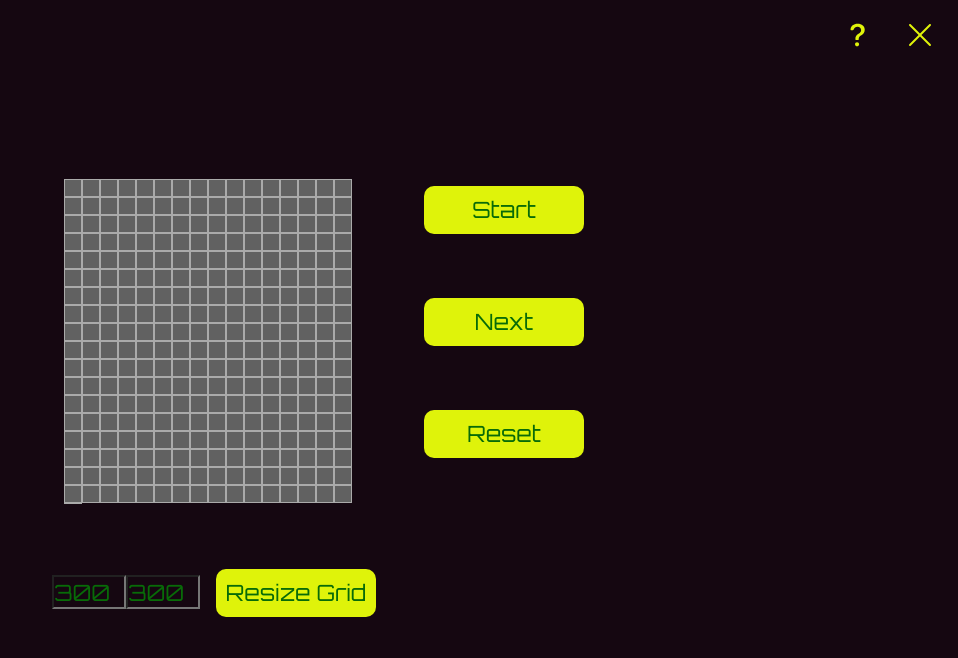
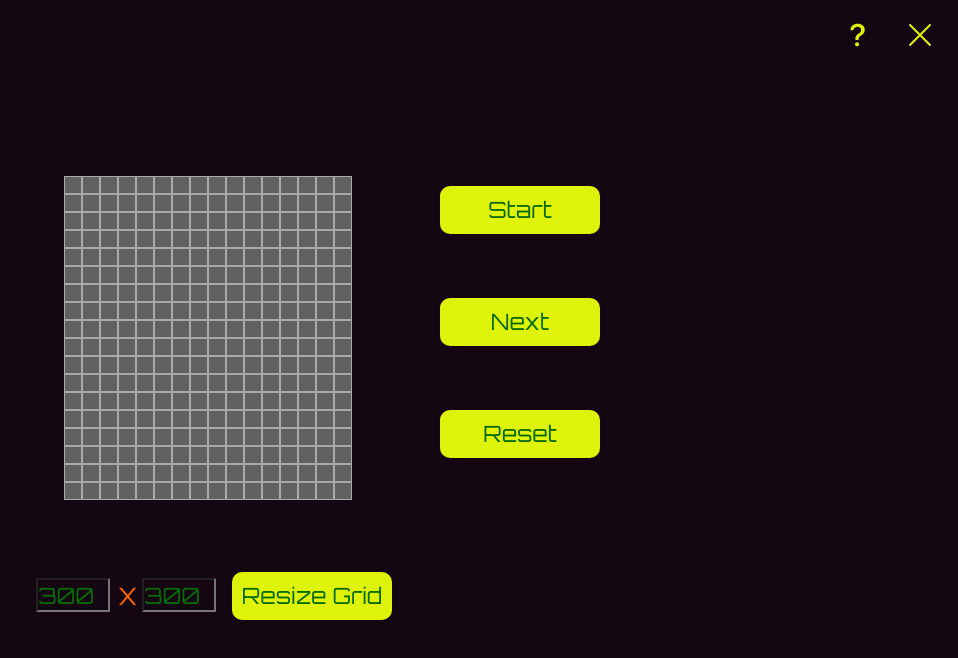
Before and after one commit to ClemMtz/https---github.com-ClemMtz-The-game-of-life, a React (Vite) app: page / in a window 1280 px wide. Both pictures are taken after a click on the button "Start Game". Shown: the top 658 px of the page, without its empty margins (322-1280 px from the left). Built offline with nearby package versions, Linux system fonts and the light colour scheme.

Commit message:
fxing grid size inputs bugs +styling

```diff
--- a/src/App.css
+++ b/src/App.css
@@ -4,6 +4,7 @@
   --text-color: rgb(8, 107, 8);
   --title-color: #ff6404;
 }
+
 
 * {
   font-family: 'Orbitron', sans-serif;
@@ -57,7 +58,6 @@ body {
 .grid-wrapper {
   align-items: center;
   margin-bottom: 0.5rem;
-
 }
 
 .row {
@@ -66,16 +66,35 @@ body {
   height: 10px;
 }
 
-input[type="number"] {
+input[type=number] {
   width: 55px;
   font-size: 1rem;
-  margin-top: 6rem;
   background: var(--background);
   color: var(--text-color);
 }
 
+.inputWidth {
+  margin-right: 0.5rem;
+}
+
+.inputHeight {
+  margin-left: 0.5rem
+}
+
 input:invalid {
   outline: 2px solid red;
+}
+
+.inputs-buttonResizeGrid-container {
+  display: flex;
+  flex-direction: row;
+}
+
+.multiplication-sign {
+  color: var(--title-color);
+  font-size: 1.5rem;
+  width: 1rem;
+  height: 1rem;
 }
 
 .inactive {
@@ -145,6 +164,10 @@ input:invalid {
   cursor: pointer;
   margin-left: 1rem;
   opacity: 1;
+}
+
+.margin {
+  margin-top: 6rem;
 }
 
 .icons {
@@ -269,6 +292,14 @@ input:invalid {
     top: 45%;
   }
 
+  input[type=number] {
+    margin-top: 6.4rem;
+  }
+
+  .multiplication-sign {
+    margin-top: 6.4rem;
+  }
+
 }
 
 @media screen and (min-width: 1220px) {
@@ -299,4 +330,12 @@ input:invalid {
   .close-rules:hover {
     color: green;
   }
+
+  input[type=number] {
+    margin-top: 6.4rem;
+  }
+
+  .multiplication-sign {
+    margin-top: 6.4rem;
+  }
 }
--- a/src/components/Grid.jsx
+++ b/src/components/Grid.jsx
@@ -22,19 +22,26 @@ const Grid = () => {
     setError,
     showRules,
     ref,
-    inputRef
+    inputHeight,
+    inputWidth
   } = useGlobalContext();
-
+  console.log(inputWidth)
 
   const handleResizeClick = (e) => {
     e.preventDefault();
 
-    if (inputRef.current.value > inputRef.current.max) {
+    if (inputHeight.current.value > inputHeight.current.max) {
       setError(true);
-      setGridSize(maxValue);
-    } else if (inputRef.current.value < inputRef.current.min) {
+      setGridSizeHeight(maxValue);
+    } else if (inputHeight.current.value < inputHeight.current.min) {
       setError(true);
-      setGridSize(minValue);
+      setGridSizeHeight(minValue);
+    } else if (inputWidth.current.value > inputWidth.current.max) {
+      setError(true);
+      setGridSizeWidth(maxValue);
+    } else if (inputWidth.current.value < inputWidth.current.min) {
+      setError(true);
+      setGridSizeWidth(minValue);
     } else {
       setGridSizeWidth(newGridSizeWidth);
       setGridSizeHeight(newGridSizeHeight)
@@ -65,12 +72,13 @@ const Grid = () => {
         <div className={`${showRules ? 'hidden2' : 'hidden'}`} />
       </div>
       <div>{error && <Error />}</div>
-      <div>
-        <input type="number" value={newGridSizeWidth} onChange={(e) => setNewGridSizeWidth(parseInt(e.target.value))} min={minValue} max={maxValue} ref={inputRef} />
-        <input type="number" value={newGridSizeHeight} onChange={(e) => setNewGridSizeHeight(parseInt(e.target.value))} min={minValue} max={maxValue} ref={inputRef} />
-        <button className='button buttonBS margin-left' onClick={handleResizeClick}>Resize Grid</button>
+      <div className='inputs-buttonResizeGrid-container'>
+        <input className='margin inputWidth' type="number" value={newGridSizeWidth} onChange={(e) => setNewGridSizeWidth(parseInt(e.target.value))} min={minValue} max={maxValue} ref={inputWidth} />
+        <div className='multiplication-sign margin'>X</div>
+        <input className='margin inputHeight' type="number" value={newGridSizeHeight} onChange={(e) => setNewGridSizeHeight(parseInt(e.target.value))} min={minValue} max={maxValue} ref={inputHeight} />
+        <button className='button buttonBS margin' onClick={handleResizeClick}>Resize Grid</button>
       </div>
-    </div>
+    </div >
   )
 }
 
--- a/src/context.jsx
+++ b/src/context.jsx
@@ -19,7 +19,8 @@ const AppProvider = ({ children }) => {
    const [nextBtnClicked, setNextBtnClicked] = useState(false);
    const [playing, setPlaying] = useState(false);
    const ref = useRef(false);
-   const inputRef = useRef('');
+   const inputHeight = useRef('');
+   const inputWidth = useRef('');
    const running = useRef(false);
    const startBtn = useRef();
    const [isHover, setIsHover] = useState(false);
@@ -76,7 +77,8 @@ const AppProvider = ({ children }) => {
          playing,
          setPlaying,
          ref,
-         inputRef,
+         inputWidth,
+         inputHeight,
          running,
          startBtn,
          isHover,
```
